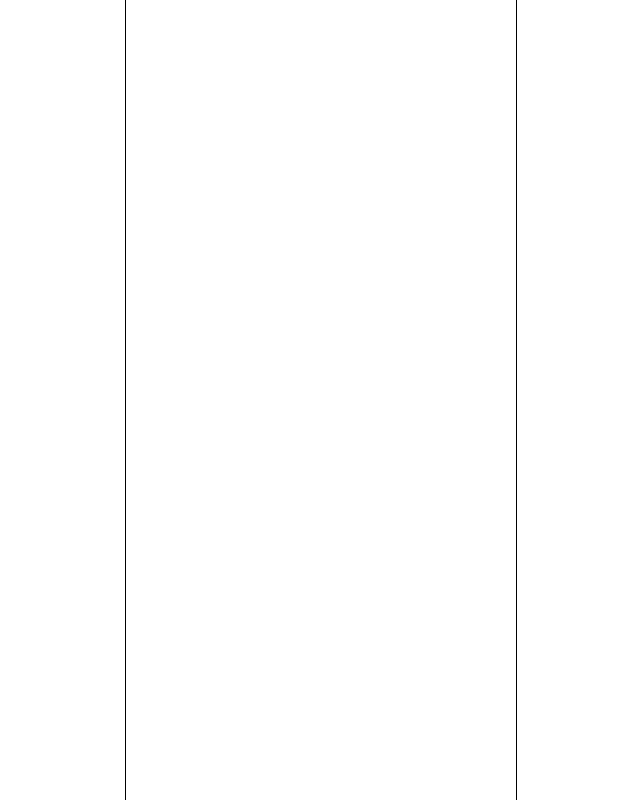
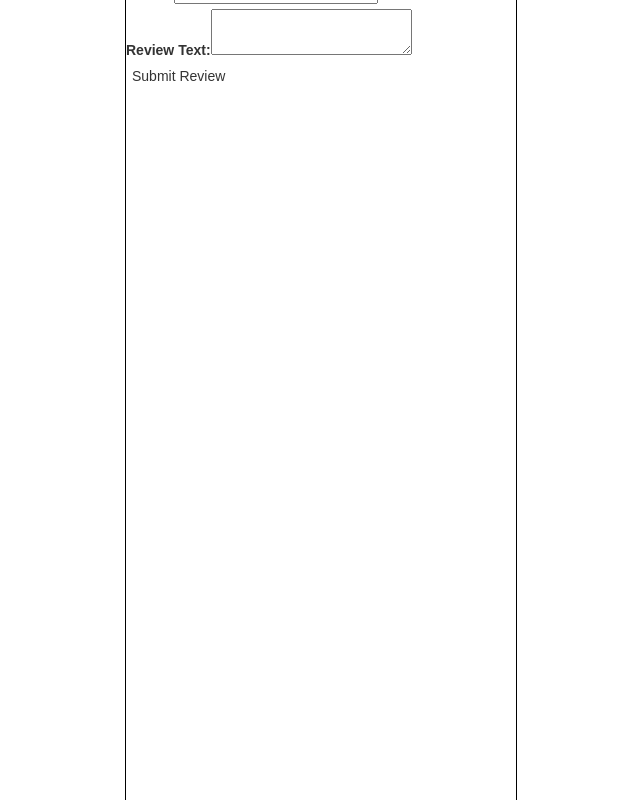
Before and after one commit to unsw-cse-comp3900-9900-23T2/capstone-project-3900w18adingos, a React (Vite) app in the folder frontend/: page /add-review/1 in a window 1280 px wide. Before the commit this address had no page. Shown: the whole page, without its empty margins (319-959 px from the left). Built offline with nearby package versions, Linux system fonts and the light colour scheme.

Commit message:
addReview

```diff
--- a/frontend/src/App.tsx
+++ b/frontend/src/App.tsx
@@ -12,6 +12,7 @@ import RestaurantList from "./pages/RestaurantList";
 import EateryProfile from "./pages/EateryProfile";
 import ForgotPassword from "./pages/ForgotPassword";
 import ResetPassword from "./pages/ResetPassword";
+import AddReview from "./pages/AddReview";
 
 
 const App = () => {
@@ -37,6 +38,7 @@ const App = () => {
                   <Route path="/auth/profile" element={<Profile />} />
                   <Route path="/auth/list" element={<RestaurantList />} />
                   <Route path="/eatery/:id" element={<EateryProfile />} />
+                  <Route path="/add-review/:id" element={<AddReview />} />
                 </Routes>
               </Router>
             </EateryProvider>
--- /dev/null
+++ b/frontend/src/Pages/AddReview.tsx
@@ -0,0 +1,43 @@
+import { FormEvent, useState } from "react";
+import { useParams, useNavigate } from 'react-router-dom';
+import { useEateryContext } from "../hooks/useEateryContext";
+
+const AddReview: React.FC = () => {
+  const { id } = useParams<{ id: string }>();
+  const { addReview } = useEateryContext();
+  const navigate = useNavigate();
+
+  const [rating, setRating] = useState("");
+  const [reviewText, setReviewText] = useState("");
+
+  const handleSubmit = async (event: FormEvent<HTMLFormElement>) => {
+    event.preventDefault();
+    if (id) {
+      console.log(`${id} ${rating} ${reviewText}`)
+      const success = await addReview(id, rating, reviewText);
+      if (success) {
+        navigate(`/eateries/${id}`);
+      } else {
+        console.error("Failed to add review");
+      }
+    }
+  };
+
+  return (
+    <form onSubmit={handleSubmit}>
+      <label>
+        Rating:
+        <input type="text" value={rating} onChange={e => setRating(e.target.value)} />
+      </label>
+
+      <label>
+        Review Text:
+        <textarea value={reviewText} onChange={e => setReviewText(e.target.value)} />
+      </label>
+
+      <button type="submit">Submit Review</button>
+    </form>
+  );
+};
+
+export default AddReview;
--- a/frontend/src/Pages/EateryProfile.tsx
+++ b/frontend/src/Pages/EateryProfile.tsx
@@ -1,5 +1,5 @@
 import Footer from "../components/Footer/Footer";
-import { useParams } from 'react-router-dom';
+import { useNavigate, useParams } from 'react-router-dom';
 import { useEateryContext } from "../hooks/useEateryContext";
 import { useEffect, useState } from "react";
 import "../styles/EateryProfile.css"
@@ -11,17 +11,19 @@ const EateryProfile: React.FC = () => {
   const [currentTab, setCurrentTab] = useState<'INFO' | 'PHOTOS' | 'REVIEWS'>();
   const {getUserById} = useAuth()
   const [users, setUsers] = useState<{[key: string]: any}>({});
-
+  const navigate = useNavigate()
 
   useEffect(() => {
     if (id){
       fetchEatery(id);
     }
   }, [fetchEatery]);
-  console.log(eatery)
+
+  // console.log(eatery?.cuisines[0].cuisine.cuisine_name)
 
   // get user's name from review[].customer_id
   useEffect(() => {
+
     if (eatery?.reviews) {
       const userIds = eatery.reviews.map(r => r.customer_id);
       const userPromises = userIds.map(id => getUserById(id));
@@ -52,24 +54,29 @@ const EateryProfile: React.FC = () => {
           <h3>{eatery?.restaurant_name}</h3>
           <p className="rating">{averageRating ? averageRating: ""}</p>
         </div>
-        <p>cuisine</p>
+        {/* <p>ASS{eatery?.cuisines[0].cuisine_name}</p> */}
         <p>price in $$$$</p>
-        <p>Open Now?</p>
+
+        <div className="title-rating-container">
+          <p style={{"color":"green"}}>Open Now?</p>
+          <button className="add-review" onClick={() => navigate(`/add-review/${id}`)}>Add Review</button>
+        </div>
 
         <div className="info-photos-reviews-button-container">
-          <div className="button" onClick={() => setCurrentTab('INFO')}>
+          <button className="button" onClick={() => setCurrentTab('INFO')}>
             <i className="glyphicon glyphicon-info-sign gl" />
             <p>info</p>
-          </div>
-          <div className="button" onClick={() => setCurrentTab('PHOTOS')}>
+          </button>
+          <button className="button" onClick={() => setCurrentTab('PHOTOS')}>
             <i className="glyphicon glyphicon-picture gl" />
             <p>photos</p>
-          </div>
-          <div className="button" onClick={() => setCurrentTab('REVIEWS')}>
+          </button>
+          <button className="button" onClick={() => setCurrentTab('REVIEWS')}>
             <i className="glyphicon glyphicon-comment gl" />
             <p>reviews</p>
-          </div>
+          </button>
         </div>
+
       </div>
 
       {currentTab === 'INFO' && <div>Info Content</div>}
--- a/frontend/src/context/EateryContext.tsx
+++ b/frontend/src/context/EateryContext.tsx
@@ -99,7 +99,7 @@ export const EateryProvider: React.FC<Props> = ({ children }) => {
             Authorization: `Bearer ${token}`,
           },
         });
-        return response.data.success; // return the success status
+        return response.data; // return the success status
       } catch (error) {
         console.error(error);
       }
--- a/frontend/src/styles/EateryProfile.css
+++ b/frontend/src/styles/EateryProfile.css
@@ -4,6 +4,20 @@
     background-color: #FFF7EC;
     padding-left: 20px;
     padding-right: 20px;
+}
+
+button {
+    background-color: transparent;
+    border: none;
+}
+
+.add-review {
+    padding: 10px 15px 10px 15px;
+
+    background-color: black;
+    color: white;
+    border-radius: 10px;
+    margin-bottom: 10px;
 }
 
 h3 {
```
Also changed, not shown: 1 other file (tests, documents, lock files or other folders).
